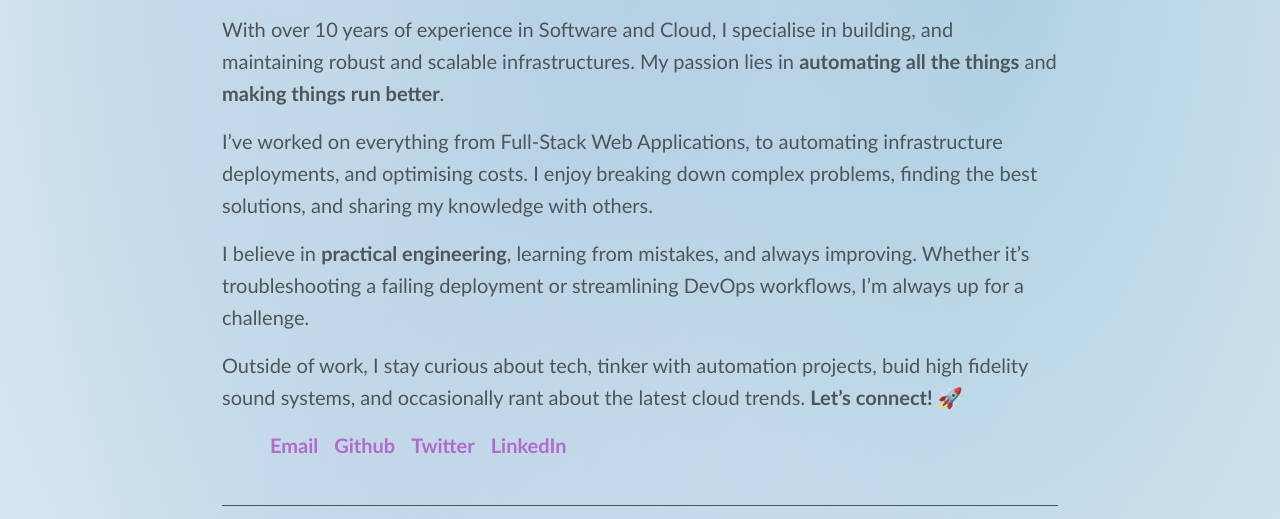
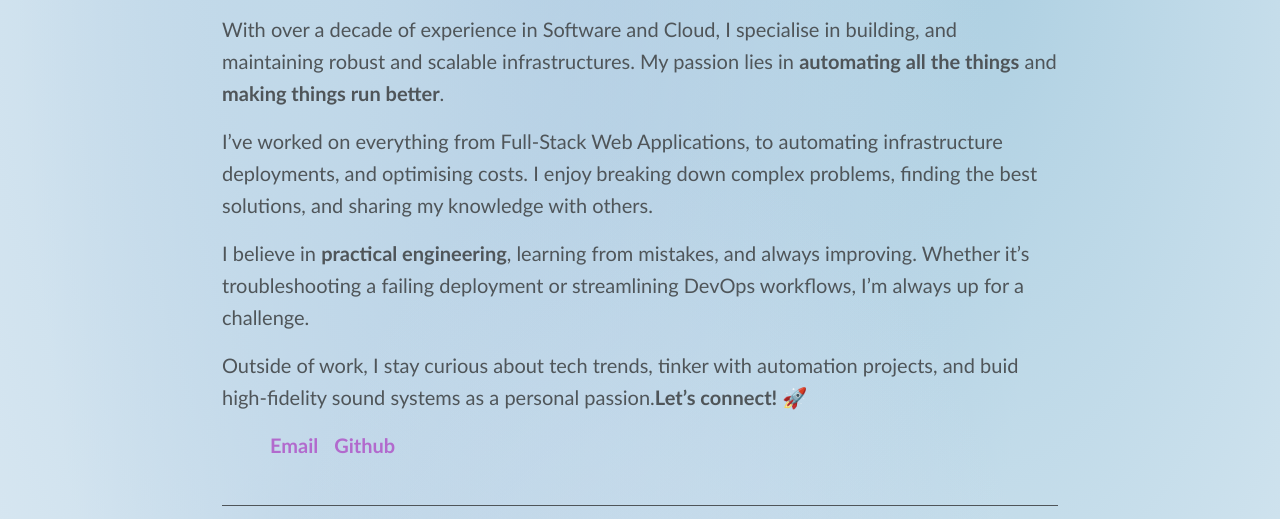
Before and after one commit to kabandr/kabandr.github.io, an Astro site: page / in a window 1280 px wide. Shown: the part 265-784 px from the top of the page. Built offline with nearby package versions, Linux system fonts and the light colour scheme; Astro itself is replaced by a stand-in of ours; a web font is replaced by a local one.

Commit message:
chore: update about and home pages

```diff
--- a/src/pages/index.astro
+++ b/src/pages/index.astro
@@ -39,7 +39,7 @@ const finds = (
     </div>
 
     <p>
-      With over 10 years of experience in Software and Cloud,
+      With over a decade of experience in Software and Cloud,
       I specialise in building, and maintaining robust and scalable infrastructures.
       My passion lies in <strong>automating all the things</strong> and <strong>making things run better</strong>.
     </p>
@@ -57,17 +57,15 @@ const finds = (
     </p>
 
     <p>
-      Outside of work, I stay curious about tech, tinker with automation
-      projects, buid high fidelity sound systems, and occasionally rant about the latest cloud trends. <strong
-        >Let’s connect!</strong
-      > 🚀
+      Outside of work, I stay curious about tech trends, tinker with automation
+      projects, and buid high-fidelity sound systems as a personal passion.<strong
+        >Let’s connect!</strong> 🚀
     </p>
 
     <ul id="action-links">
-      <li><a href="#">Email</a></li>
-      <li><a href="#">Github</a></li>
-      <li><a href="#">Twitter</a></li>
-      <li><a href="#">LinkedIn</a></li>
+      <li><a href="renerugwiro@yahoo.fr">Email</a></li>
+      <li><a href="https://github.com/kabandr">Github</a></li>
+      <li><a href="https://www.linkedin.com/in/kabandr/"></a></li>
     </ul>
   </section>
 
```
Also changed, not shown: src/pages/about.md (+5 -7 lines).
